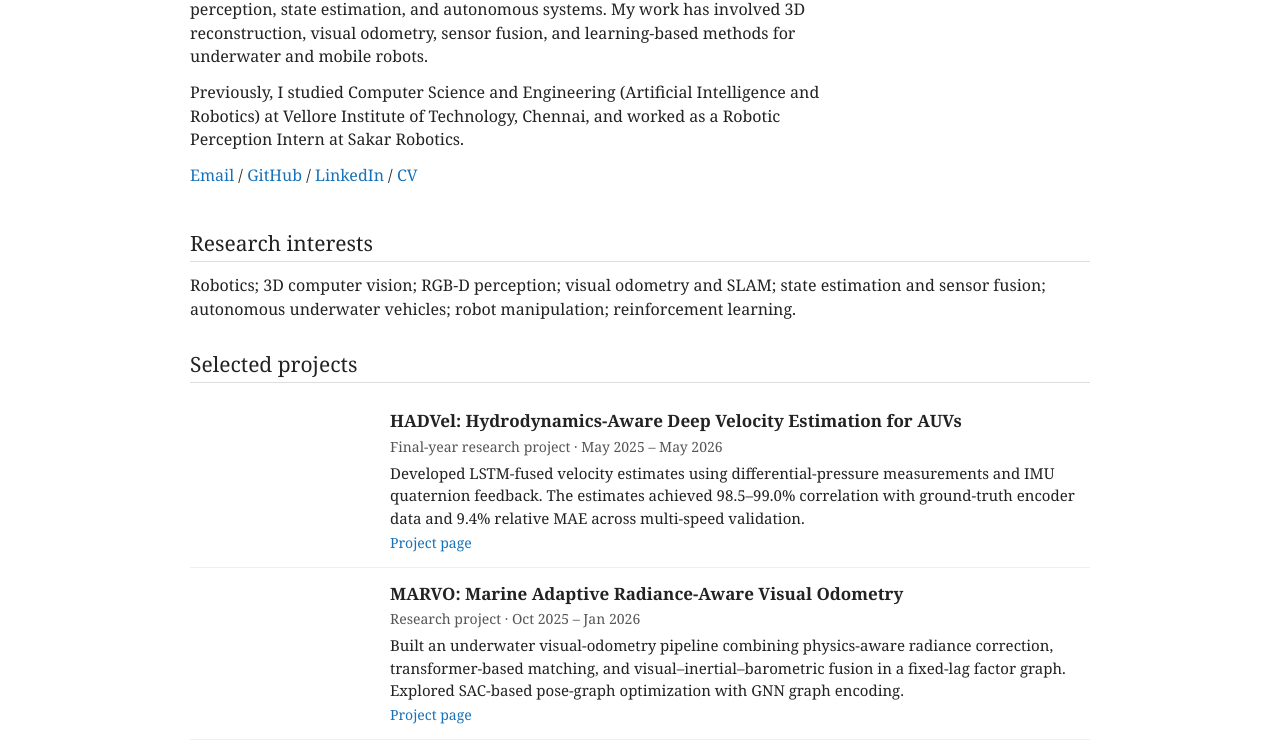
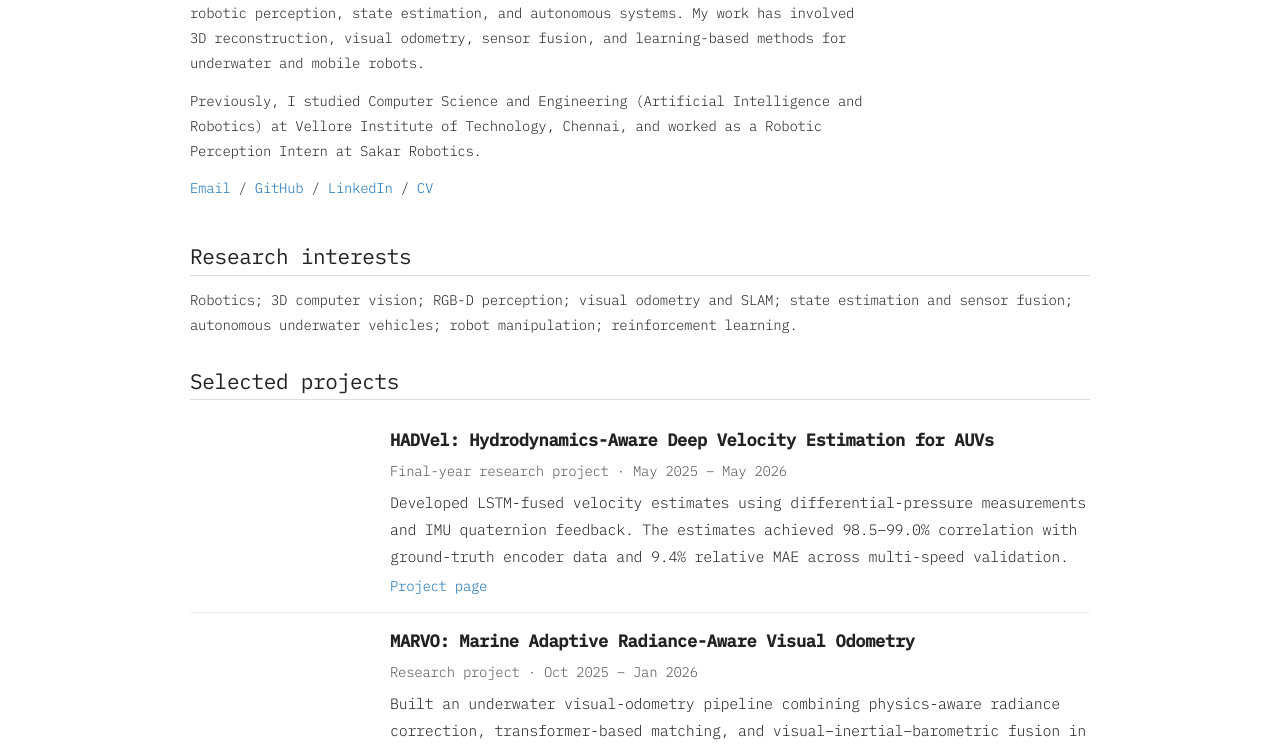
Before and after one commit to aaliya-work/aaliya-work.github.io, a plain HTML site: page index.html in a window 1280 px wide. Shown: the part 143-893 px from the top of the page. Drawn offline with Linux system fonts and the light colour scheme.

Commit message:
Change font to 'IBM Plex Mono' and adjust size
Updated font styles in the HTML document.

```diff
--- a/index.html
+++ b/index.html
@@ -1,10 +1,9 @@
-from pathlib import Path
-
 html = r'''<!DOCTYPE html>
 <html lang="en">
 <head>
   <meta charset="UTF-8">
   <meta name="viewport" content="width=device-width, initial-scale=1">
+  <link href="https://fonts.googleapis.com/css2?family=IBM+Plex+Mono:wght@300;400;500&display=swap" rel="stylesheet">
   <meta name="description" content="Aaliya Alam — robotics, perception, and autonomous systems.">
   <title>Aaliya Alam</title>
   <style>
@@ -22,7 +21,11 @@ html = r'''<!DOCTYPE html>
       padding: 34px 22px 50px;
       color: var(--text);
       background: #fff;
-      font: 16px/1.48 Georgia, "Times New Roman", serif;
+      font-family: 'IBM Plex Mono', monospace;
+      font-size: 14px;
+      font-weight: 300;
+      line-height: 1.8;
+      letter-spacing: -0.3px;
     }
     a { color: var(--link); text-decoration: none; }
     a:hover { text-decoration: underline; }
```
